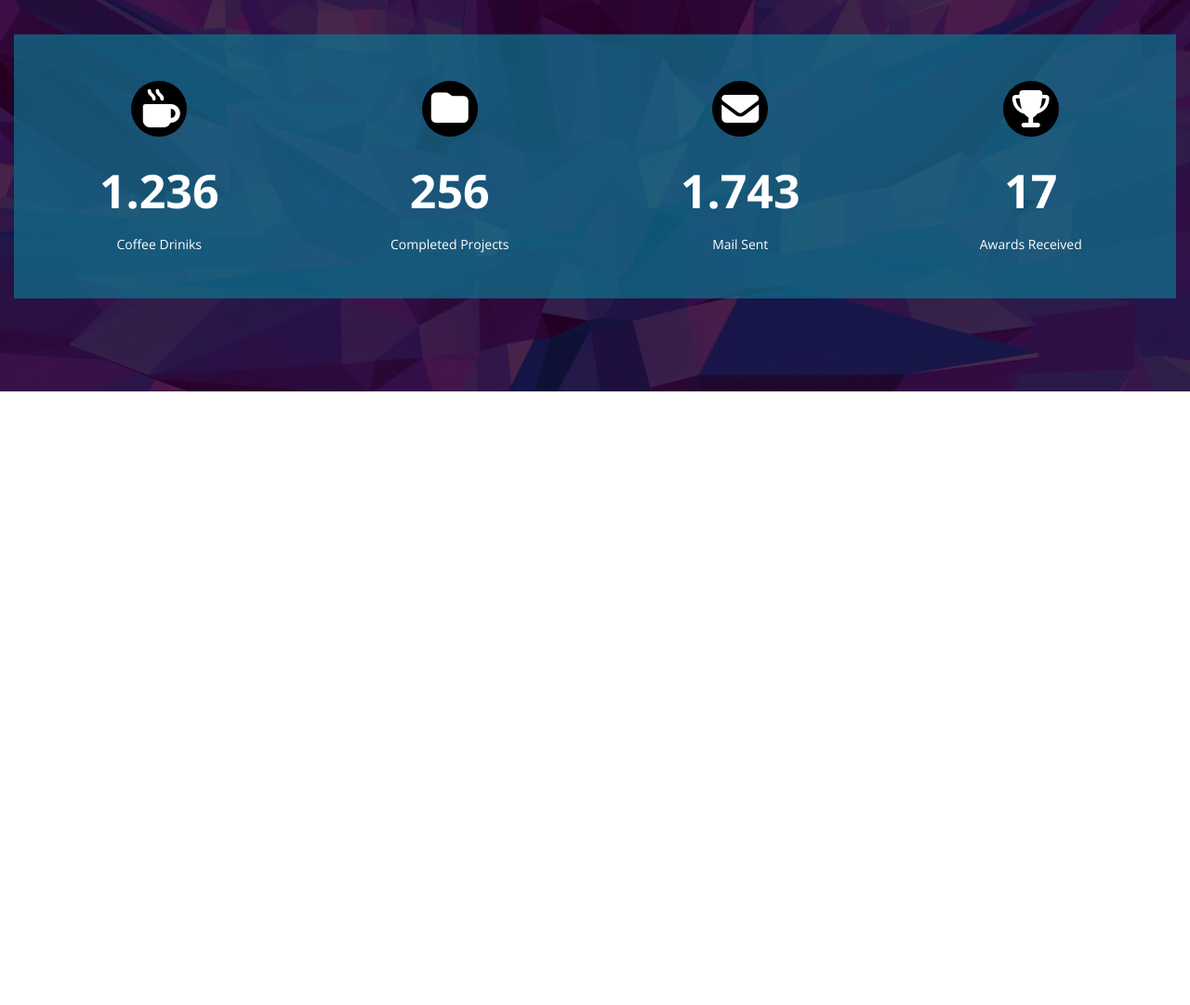
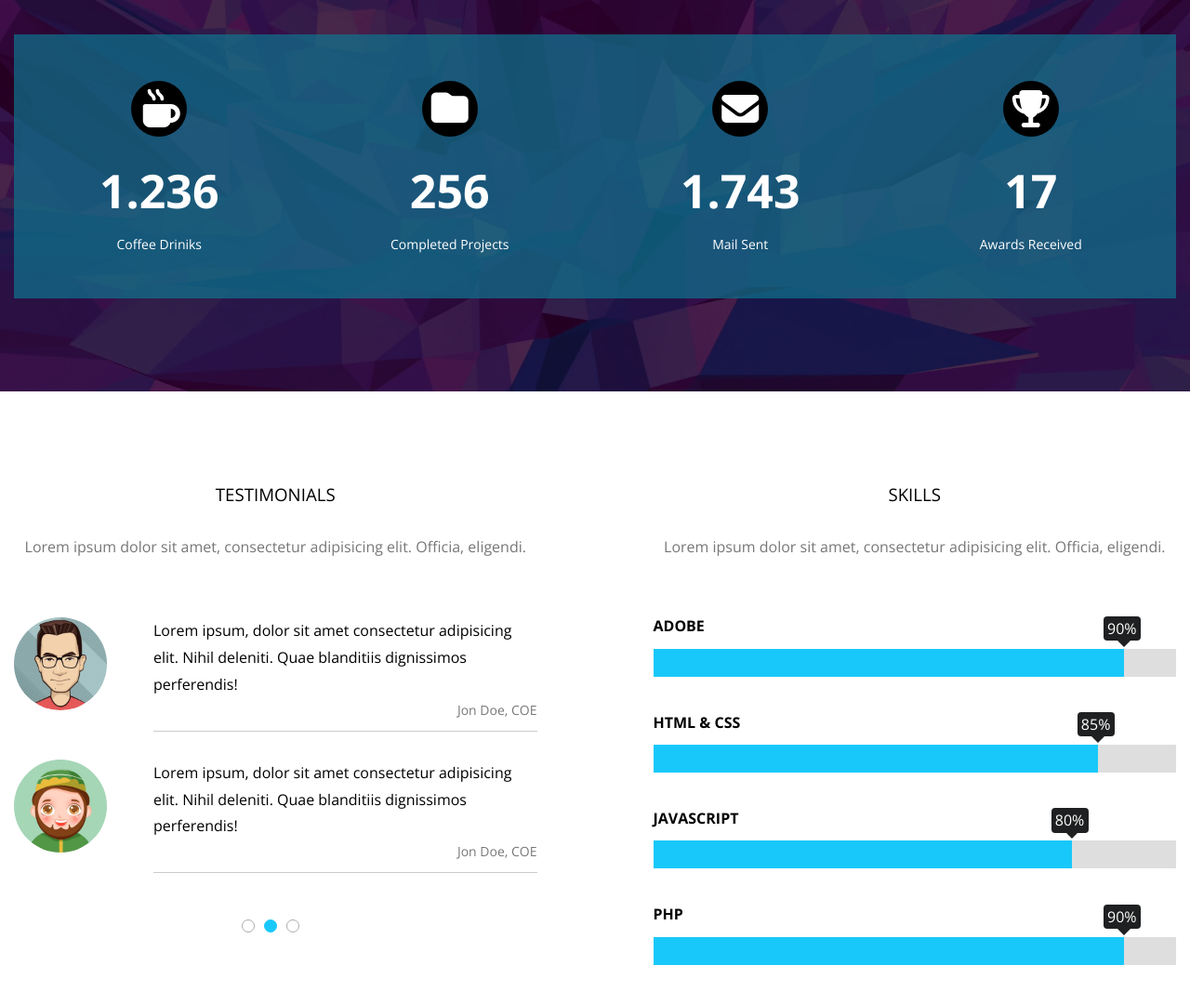
Before and after one commit to Shabanaly/kasper_template, a plain HTML site: page index.html in a window 1280 px wide. Shown: the part 4573-5654 px from the top of the page at 93% size. Before the commit the page ends 4994 px from the top, so only its background shows below. Drawn offline with nearby package versions, Linux system fonts and the light colour scheme.

Commit message:
end skills

```diff
--- a/css/style.css
+++ b/css/style.css
@@ -630,3 +630,134 @@ header nav .form i {
 }
 
 /* End Stats */
+
+/* Start Skills */
+
+.our-skills {
+  padding-top: var(--section-padding);
+  padding-bottom: var(--section-padding);
+}
+
+.our-skills .container {
+  display: flex;
+  justify-content: space-between;
+  flex-wrap: wrap;
+}
+
+@media (min-width: 992px) {
+  .our-skills .container > div {
+    flex-basis: 45%;
+  }
+}
+.our-skills .container > div > h3 {
+  margin: 0 0 30px;
+  font-weight: normal;
+  text-align: center;
+  text-transform: uppercase;
+}
+
+.our-skills .container > div > p {
+  color: #777;
+  line-height: 2;
+  text-align: center;
+  margin-bottom: 60px;
+}
+
+.our-skills .testimonials .content {
+  display: flex;
+  margin-bottom: 30px;
+}
+
+.our-skills .testimonials .content img {
+  width: 100px;
+  height: 100px;
+  border-radius: 50%;
+  margin-right: 50px;
+}
+
+@media (max-width: 767px) {
+  .our-skills .testimonials .content {
+    flex-direction: column;
+    text-align: center;
+    align-items: center;
+  }
+  .our-skills .testimonials .content img {
+    margin: 0 auto 20px;
+  }
+}
+
+.our-skills .testimonials .text {
+  line-height: 1.8;
+  border-bottom: 1px solid #ccc;
+}
+
+.our-skills .testimonials .text p {
+  color: #777;
+  text-align: right;
+  font-size: 14px;
+  margin-bottom: 10px;
+}
+.our-skills .testimonials .bullets {
+  display: flex;
+  justify-content: center;
+  margin: 50px 0;
+}
+
+.our-skills .testimonials .bullets li {
+  width: 14px;
+  height: 14px;
+  border: 1px solid #aaa;
+  border-radius: 50%;
+  margin: 0 10px 0 0;
+}
+
+.our-skills .testimonials .bullets li.active {
+  background-color: var(--main-color);
+  border-color: var(--main-color);
+}
+
+.our-skills .skills .prog-holder {
+  margin-bottom: 40px;
+}
+.our-skills .skills .prog-holder h4 {
+  margin-bottom: 15px;
+  text-transform: uppercase;
+  font-weight: bold;
+}
+
+.our-skills .skills .prog-holder .prog {
+  background-color: #dedede;
+  height: 30px;
+}
+
+.our-skills .skills .prog-holder .prog span {
+  display: block;
+  background-color: var(--main-color);
+  height: 100%;
+  position: relative;
+}
+
+.our-skills .skills .prog-holder .prog span::before {
+  content: attr(data-progress);
+  position: absolute;
+  background-color: #1f2021;
+  color: white;
+  top: -35px;
+  right: -18px;
+  padding: 4px 0;
+  width: 40px;
+  text-align: center;
+  border-radius: 4px;
+}
+
+.our-skills .skills .prog-holder .prog span::after {
+  content: "";
+  position: absolute;
+  border-style: solid;
+  border-width: 8px;
+  border-color: #1f2021 transparent transparent;
+  right: -8px;
+  top: -10px;
+}
+
+/* End Skills */
--- a/index.html
+++ b/index.html
@@ -281,5 +281,72 @@
       </div>
     </div>
     <!-- End Stats -->
+
+    <!-- Star Skills -->
+    <div class="our-skills">
+      <div class="container">
+        <div class="testimonials">
+          <h3>Testimonials</h3>
+          <p>
+            Lorem ipsum dolor sit amet, consectetur adipisicing elit. Officia,
+            eligendi.
+          </p>
+          <div class="content">
+            <img src="images/skills-01.jpg" alt="" />
+            <div class="text">
+              Lorem ipsum, dolor sit amet consectetur adipisicing elit. Nihil
+              deleniti. Quae blanditiis dignissimos perferendis!
+              <p>Jon Doe, COE</p>
+            </div>
+          </div>
+          <div class="content">
+            <img src="images/skills-02.jpg" alt="" />
+            <div class="text">
+              Lorem ipsum, dolor sit amet consectetur adipisicing elit. Nihil
+              deleniti. Quae blanditiis dignissimos perferendis!
+              <p>Jon Doe, COE</p>
+            </div>
+          </div>
+          <ul class="bullets">
+            <li></li>
+            <li class="active"></li>
+            <li></li>
+          </ul>
+        </div>
+        <div class="skills">
+          <h3>Skills</h3>
+          <p>
+            Lorem ipsum dolor sit amet, consectetur adipisicing elit. Officia,
+            eligendi.
+          </p>
+          <div class="prog-holder">
+            <h4>Adobe</h4>
+            <div class="prog">
+              <span style="width: 90%" data-progress="90%"></span>
+            </div>
+          </div>
+          <div class="prog-holder">
+            <h4>Html &amp; Css</h4>
+            <div class="prog">
+              <span style="width: 85%" data-progress="85%"></span>
+            </div>
+          </div>
+          <div class="prog-holder">
+            <h4>JavaScript</h4>
+            <div class="prog">
+              <span style="width: 80%" data-progress="80%"></span>
+            </div>
+          </div>
+          <div class="prog-holder">
+            <h4>Php</h4>
+            <div class="prog">
+              <span style="width: 90%" data-progress="90%"></span>
+            </div>
+          </div>
+        </div>
+      </div>
+    </div>
+
+    <!-- End Skills -->
   </body>
 </html>
```
